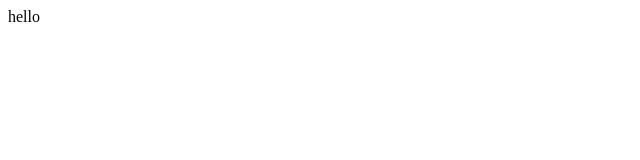
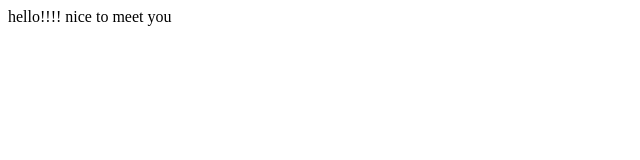
Before and after one commit to creativebulb/webprogramming, a plain HTML site: page first.html in a window 1280 px wide. Shown: the whole page, without its empty margins (0-640 px from the left). Drawn offline with Linux system fonts and the light colour scheme.

Commit message:
nice
meet

```diff
--- a/first.html
+++ b/first.html
@@ -2,6 +2,6 @@
 <head>
 </head>
 <body>
-  hello
+  hello!!!! nice to meet you
 </body>
 </html>
```
